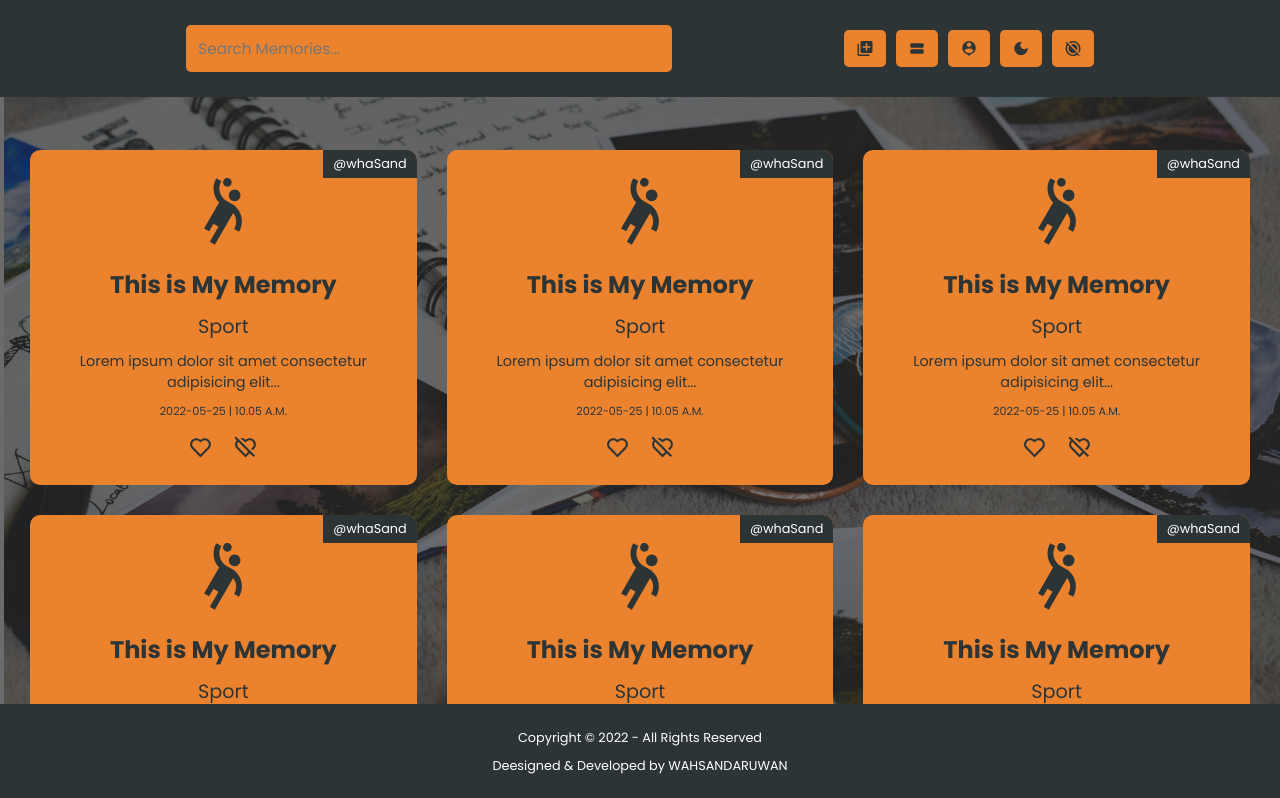
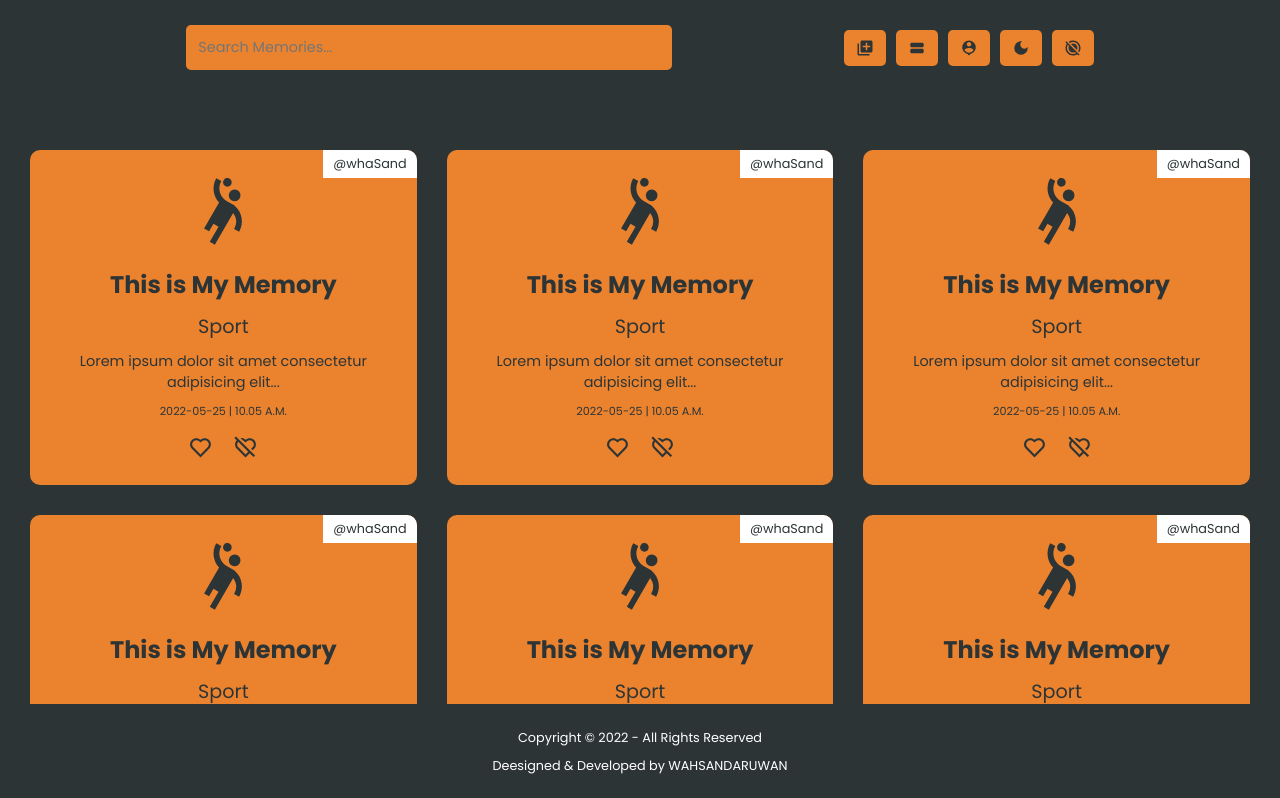
Before and after one commit to wahsandaruwan/memories_app_frontend, a React (Create React App) app: page / in a window 1280 px wide. Shown: the top 798 px of the page. Built offline with nearby package versions, Linux system fonts and the light colour scheme; the HTML template or start-up script is replaced by a standard one.

Commit message:
Dark styling added

```diff
--- a/src/App.js
+++ b/src/App.js
@@ -5,8 +5,8 @@ import Home from "./Components/Pages/Home";
 const App = () => {
   return (
     <>
-      <div className="background"></div>
-      <div className="overlay"></div>
+      {/* <div className="background"></div>
+      <div className="overlay"></div> */}
       {/* <Home /> */}
       <Feed />
     </>
--- a/src/Components/Elements/InputBox.js
+++ b/src/Components/Elements/InputBox.js
@@ -15,7 +15,7 @@ const basicStyles = {
     minWidth: "200px",
     padding: "12px",
     margin: "5px",
-    fontSize: "0.95rem",
+    fontSize: "0.9rem",
     outline: "none",
     border: "none",
     borderRadius: "5px",
--- a/src/Components/Elements/MainButton.js
+++ b/src/Components/Elements/MainButton.js
@@ -16,7 +16,7 @@ const basicStyles = {
     color: "#ffffff",
     padding: "10px 20px",
     margin: "5px",
-    fontSize: "1rem",
+    fontSize: "0.9rem",
     textAlign: "center",
     outline: "none",
     border: "none",
--- a/src/Components/Sections/Styles/MemoryStyles.css
+++ b/src/Components/Sections/Styles/MemoryStyles.css
@@ -69,7 +69,7 @@
   height: 100%;
   padding: 20px;
   margin: 0;
-  background-color: #2d3436;
+  background-color: #474b4d;
   color: #ffffff;
   display: flex;
   justify-content: center;
@@ -90,8 +90,8 @@
   top: 0;
   right: 0;
   font-size: 0.8rem;
-  background-color: #2d3436;
-  color: #ffffff;
+  background-color: #ffffff;
+  color: #2d3436;
   padding: 5px 10px;
   margin: 0;
   cursor: pointer;
--- a/src/index.css
+++ b/src/index.css
@@ -130,6 +130,7 @@ a {
   position: relative;
   z-index: 99;
   width: 100%;
+  background-color: #2d3436;
   min-height: 100vh;
   display: flex;
   justify-content: center;
```
